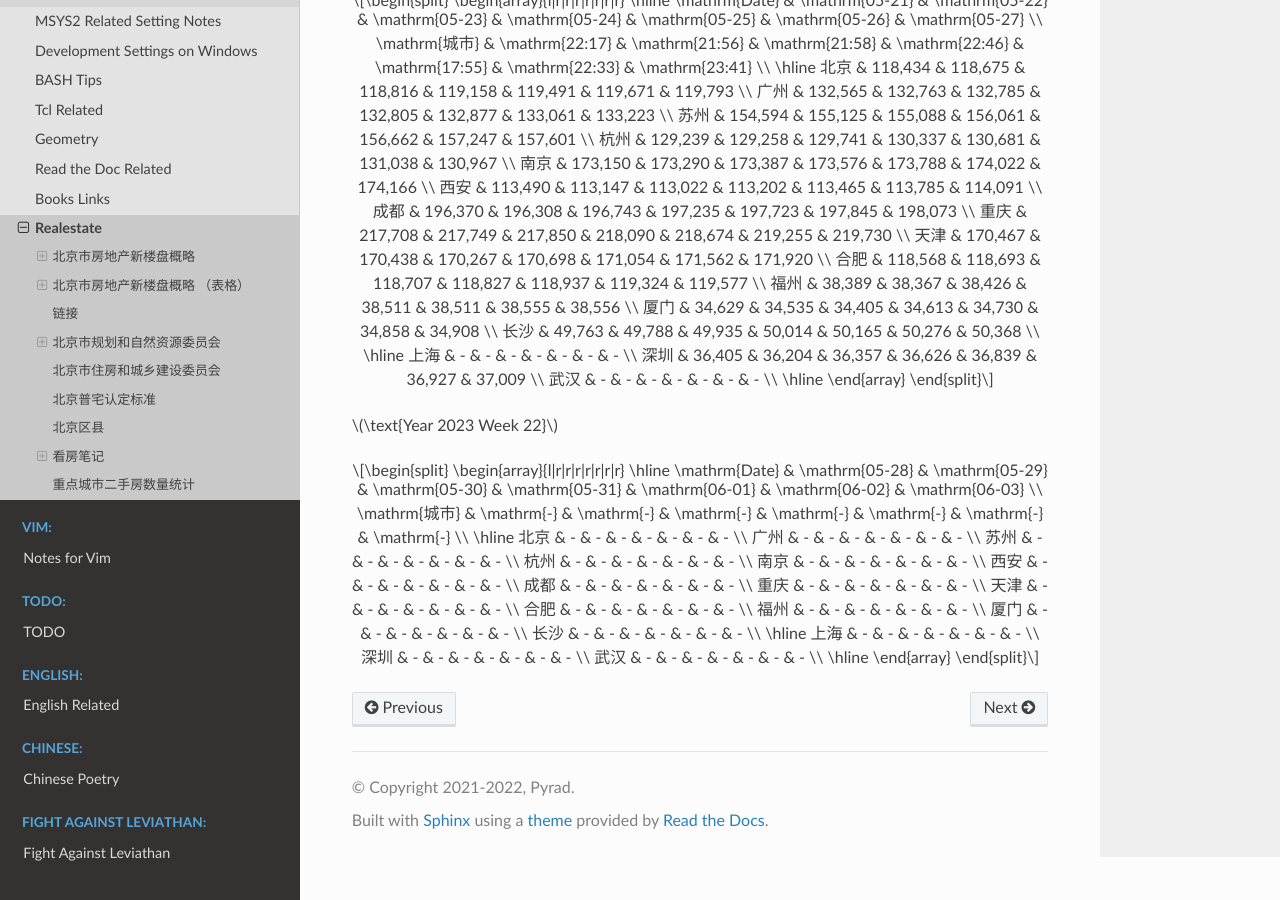
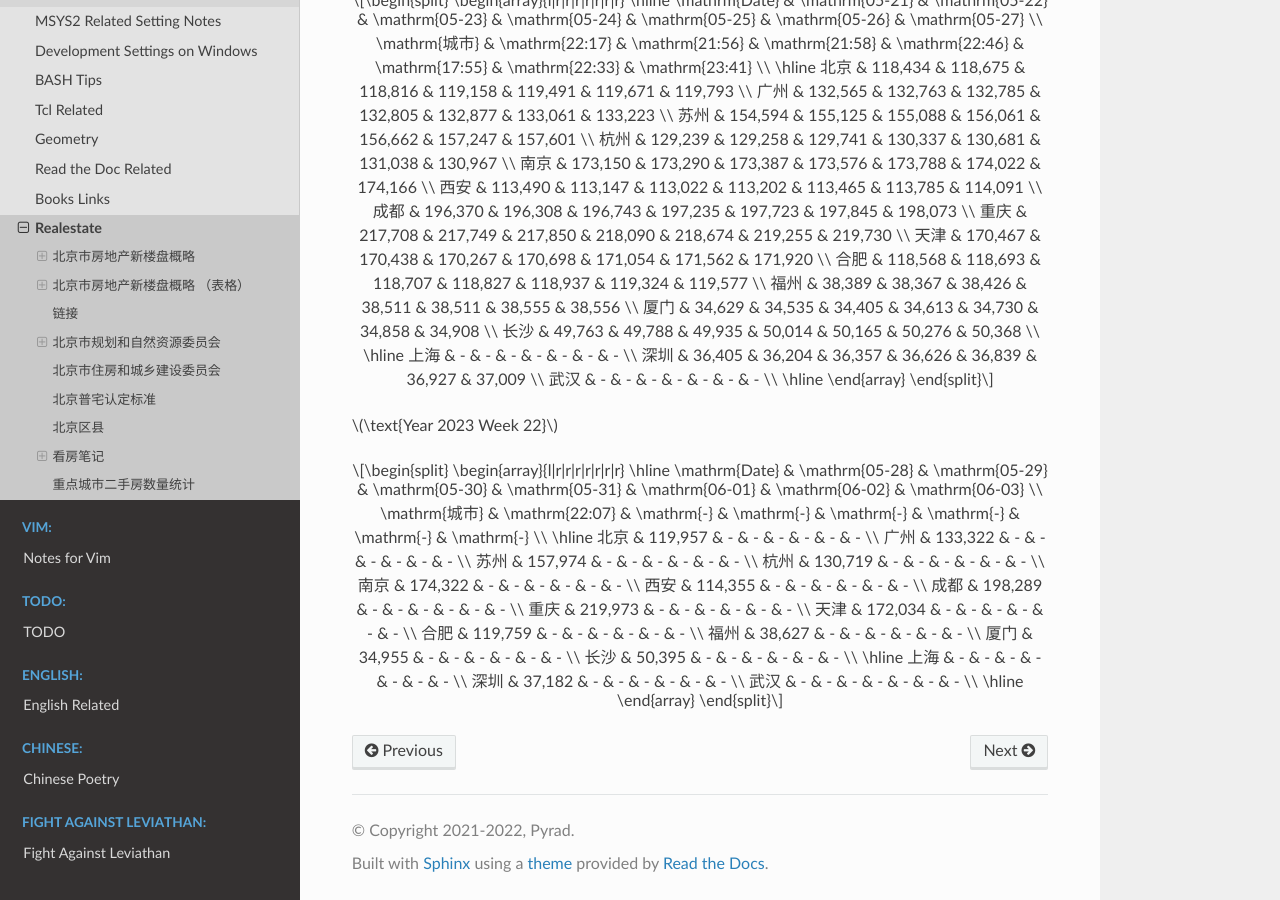
Before and after one commit to Pyrad/pyradnotes, a Sphinx documentation site: the page built from source/Notes/realestate.md, in a window 1280 px wide and 900 px high, scrolled down 16461 px. Built offline with Sphinx 7.4.7 and the Read the Docs theme 2.0.0, drawn with Linux system fonts in a browser that asks for light colours; a script that is not in the unit is left out.

Commit message:
Realestate Update resale numbers to xlsx & md files 2023-05-28 22:12

```diff
--- a/source/Notes/realestate.md
+++ b/source/Notes/realestate.md
@@ -850,24 +850,24 @@ $$
 \begin{array}{l|r|r|r|r|r|r|r}
 \hline
 \mathrm{Date} & \mathrm{05-28} & \mathrm{05-29} & \mathrm{05-30} & \mathrm{05-31} & \mathrm{06-01} & \mathrm{06-02} & \mathrm{06-03} \\
-\mathrm{城市} & \mathrm{-} & \mathrm{-} & \mathrm{-} & \mathrm{-} & \mathrm{-} & \mathrm{-} & \mathrm{-} \\
+\mathrm{城市} & \mathrm{22:07} & \mathrm{-} & \mathrm{-} & \mathrm{-} & \mathrm{-} & \mathrm{-} & \mathrm{-} \\
 \hline
-北京 & - & - & - & - & - & - & - \\
-广州 & - & - & - & - & - & - & - \\
-苏州 & - & - & - & - & - & - & - \\
-杭州 & - & - & - & - & - & - & - \\
-南京 & - & - & - & - & - & - & - \\
-西安 & - & - & - & - & - & - & - \\
-成都 & - & - & - & - & - & - & - \\
-重庆 & - & - & - & - & - & - & - \\
-天津 & - & - & - & - & - & - & - \\
-合肥 & - & - & - & - & - & - & - \\
-福州 & - & - & - & - & - & - & - \\
-厦门 & - & - & - & - & - & - & - \\
-长沙 & - & - & - & - & - & - & - \\
+北京 & 119,957 & - & - & - & - & - & - \\
+广州 & 133,322 & - & - & - & - & - & - \\
+苏州 & 157,974 & - & - & - & - & - & - \\
+杭州 & 130,719 & - & - & - & - & - & - \\
+南京 & 174,322 & - & - & - & - & - & - \\
+西安 & 114,355 & - & - & - & - & - & - \\
+成都 & 198,289 & - & - & - & - & - & - \\
+重庆 & 219,973 & - & - & - & - & - & - \\
+天津 & 172,034 & - & - & - & - & - & - \\
+合肥 & 119,759 & - & - & - & - & - & - \\
+福州 & 38,627 & - & - & - & - & - & - \\
+厦门 & 34,955 & - & - & - & - & - & - \\
+长沙 & 50,395 & - & - & - & - & - & - \\
 \hline
 上海 & - & - & - & - & - & - & - \\
-深圳 & - & - & - & - & - & - & - \\
+深圳 & 37,182 & - & - & - & - & - & - \\
 武汉 & - & - & - & - & - & - & - \\
 \hline
 \end{array}
```
Also changed, not shown: 1 other file.
